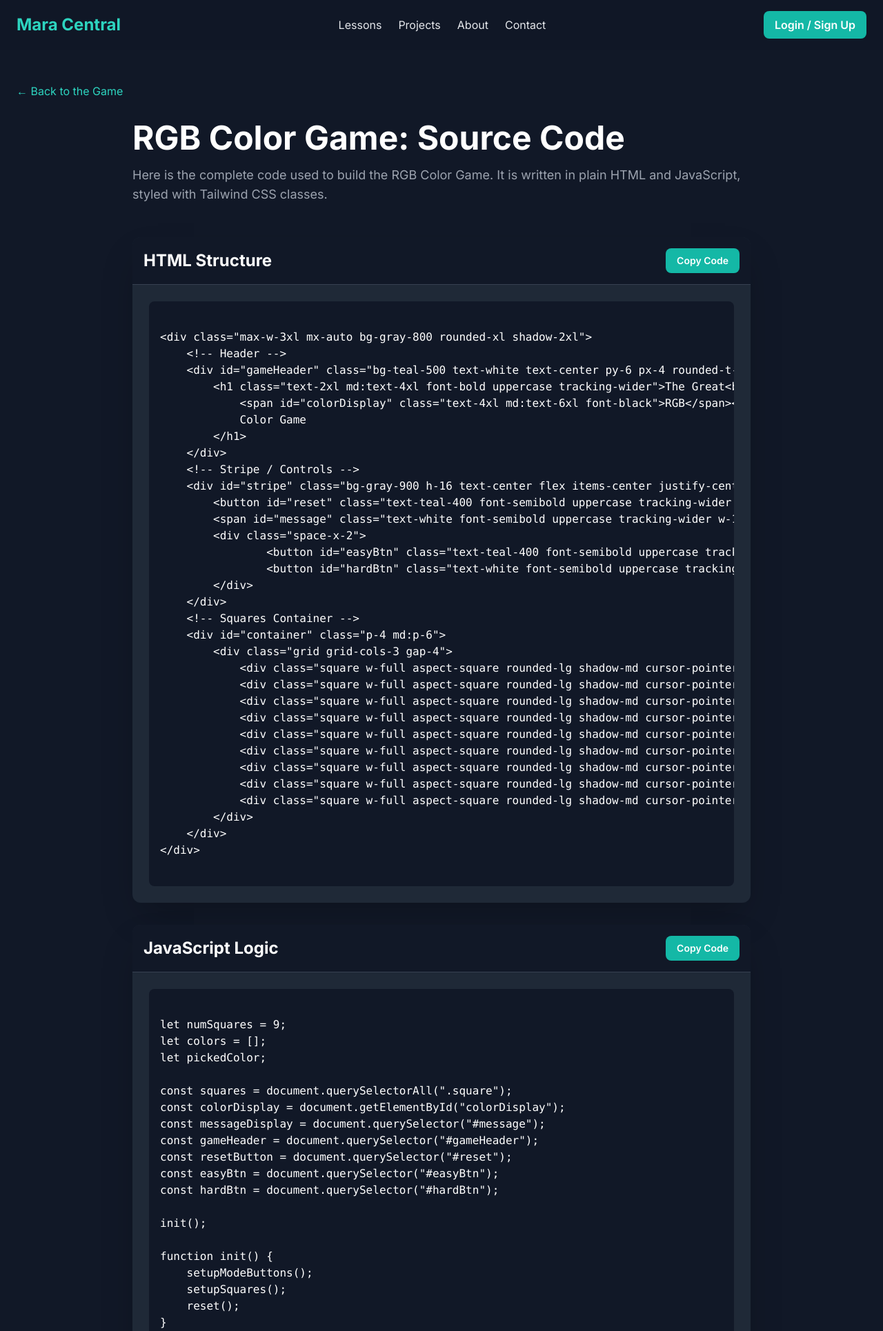
After one commit to Chodejs/Mara-Central-Rebuild-2025, a PHP site: template pages/rgb_game_code.php in a window 1280 px wide. The commit adds this page. Shown: the top 1930 px of the page at 69% size. Run offline with PHP 8.4, Linux system fonts and the light colour scheme; the template is opened without the code that fills it, so the values that code supplies are empty; some libraries are stand-ins or nearby versions.

Commit message:
Newest Update: RGB Color Game with full code.
Added the RGB color game. The full code for the game is available to view but the interactive lesson is still being created.

```diff
--- /dev/null
+++ b/pages/rgb_game_code.php
@@ -0,0 +1,188 @@
+<main class="flex-grow">
+    <div class="container mx-auto px-6 py-12">
+        <div class="mb-8">
+            <a href="index.php?p=rgb_game" class="text-teal-400 hover:text-teal-300 transition-colors">&larr; Back to the Game</a>
+        </div>
+
+        <div class="max-w-4xl mx-auto">
+            <h1 class="text-4xl md:text-5xl font-bold text-white mb-4">RGB Color Game: Source Code</h1>
+            <p class="text-lg text-gray-400 mb-12">Here is the complete code used to build the RGB Color Game. It is written in plain HTML and JavaScript, styled with Tailwind CSS classes.</p>
+
+            <!-- HTML/PHP Code Section -->
+            <div class="bg-gray-800 rounded-xl shadow-2xl mb-8">
+                <div class="flex justify-between items-center p-4 bg-gray-900 rounded-t-xl border-b border-gray-700">
+                    <h2 class="text-2xl font-bold text-white">HTML Structure</h2>
+                    <button onclick="copyCode('htmlCode')" class="bg-teal-500 hover:bg-teal-600 text-white font-semibold px-4 py-2 rounded-lg transition-colors text-sm">Copy Code</button>
+                </div>
+                <div class="p-6">
+                    <pre class="language-html text-white bg-gray-900 p-4 rounded-lg overflow-x-auto"><code id="htmlCode"><?php echo htmlspecialchars('
+<div class="max-w-3xl mx-auto bg-gray-800 rounded-xl shadow-2xl">
+    <!-- Header -->
+    <div id="gameHeader" class="bg-teal-500 text-white text-center py-6 px-4 rounded-t-xl transition-colors duration-500">
+        <h1 class="text-2xl md:text-4xl font-bold uppercase tracking-wider">The Great<br>
+            <span id="colorDisplay" class="text-4xl md:text-6xl font-black">RGB</span><br>
+            Color Game
+        </h1>
+    </div>
+    <!-- Stripe / Controls -->
+    <div id="stripe" class="bg-gray-900 h-16 text-center flex items-center justify-center space-x-4 md:space-x-8">
+        <button id="reset" class="text-teal-400 font-semibold uppercase tracking-wider hover:text-white transition-colors px-4 py-2 rounded-md hover:bg-teal-500">New Colors</button>
+        <span id="message" class="text-white font-semibold uppercase tracking-wider w-1/3 text-center"></span>
+        <div class="space-x-2">
+                <button id="easyBtn" class="text-teal-400 font-semibold uppercase tracking-wider hover:text-white transition-colors px-4 py-2 rounded-md hover:bg-teal-500">Easy</button>
+                <button id="hardBtn" class="text-white font-semibold uppercase tracking-wider px-4 py-2 rounded-md bg-teal-500">Hard</button>
+        </div>
+    </div>
+    <!-- Squares Container -->
+    <div id="container" class="p-4 md:p-6">
+        <div class="grid grid-cols-3 gap-4">
+            <div class="square w-full aspect-square rounded-lg shadow-md cursor-pointer transition-all duration-300"></div>
+            <div class="square w-full aspect-square rounded-lg shadow-md cursor-pointer transition-all duration-300"></div>
+            <div class="square w-full aspect-square rounded-lg shadow-md cursor-pointer transition-all duration-300"></div>
+            <div class="square w-full aspect-square rounded-lg shadow-md cursor-pointer transition-all duration-300"></div>
+            <div class="square w-full aspect-square rounded-lg shadow-md cursor-pointer transition-all duration-300"></div>
+            <div class="square w-full aspect-square rounded-lg shadow-md cursor-pointer transition-all duration-300"></div>
+            <div class="square w-full aspect-square rounded-lg shadow-md cursor-pointer transition-all duration-300"></div>
+            <div class="square w-full aspect-square rounded-lg shadow-md cursor-pointer transition-all duration-300"></div>
+            <div class="square w-full aspect-square rounded-lg shadow-md cursor-pointer transition-all duration-300"></div>
+        </div>
+    </div>
+</div>
+                    '); ?></code></pre>
+                </div>
+            </div>
+
+            <!-- JavaScript Code Section -->
+            <div class="bg-gray-800 rounded-xl shadow-2xl">
+                 <div class="flex justify-between items-center p-4 bg-gray-900 rounded-t-xl border-b border-gray-700">
+                    <h2 class="text-2xl font-bold text-white">JavaScript Logic</h2>
+                    <button onclick="copyCode('jsCode')" class="bg-teal-500 hover:bg-teal-600 text-white font-semibold px-4 py-2 rounded-lg transition-colors text-sm">Copy Code</button>
+                </div>
+                <div class="p-6">
+                    <pre class="language-js text-white bg-gray-900 p-4 rounded-lg overflow-x-auto"><code id="jsCode"><?php echo htmlspecialchars('
+let numSquares = 9;
+let colors = [];
+let pickedColor;
+
+const squares = document.querySelectorAll(".square");
+const colorDisplay = document.getElementById("colorDisplay");
+const messageDisplay = document.querySelector("#message");
+const gameHeader = document.querySelector("#gameHeader");
+const resetButton = document.querySelector("#reset");
+const easyBtn = document.querySelector("#easyBtn");
+const hardBtn = document.querySelector("#hardBtn");
+
+init();
+
+function init() {
+    setupModeButtons();
+    setupSquares();
+    reset();
+}
+
+function setupModeButtons() {
+    easyBtn.addEventListener("click", function() {
+        hardBtn.classList.remove("bg-teal-500", "text-white");
+        hardBtn.classList.add("text-teal-400");
+        easyBtn.classList.add("bg-teal-500", "text-white");
+        easyBtn.classList.remove("text-teal-400");
+        numSquares = 6;
+        reset();
+    });
+
+    hardBtn.addEventListener("click", function() {
+        easyBtn.classList.remove("bg-teal-500", "text-white");
+        easyBtn.classList.add("text-teal-400");
+        hardBtn.classList.add("bg-teal-500", "text-white");
+        hardBtn.classList.remove("text-teal-400");
+        numSquares = 9;
+        reset();
+    });
+
+    resetButton.addEventListener("click", function() {
+        reset();
+    });
+}
+
+function setupSquares() {
+    for (let i = 0; i < squares.length; i++) {
+        squares[i].addEventListener("click", function() {
+            const clickedColor = this.style.backgroundColor;
+            if (clickedColor === pickedColor) {
+                messageDisplay.textContent = "Correct!";
+                resetButton.textContent = "Play Again?";
+                changeColors(clickedColor);
+                gameHeader.style.backgroundColor = clickedColor;
+            } else {
+                this.style.backgroundColor = "#2d3748";
+                messageDisplay.textContent = "Try Again";
+            }
+        });
+    }
+}
+
+function reset() {
+    colors = generateRandomColors(numSquares);
+    pickedColor = pickColor();
+    colorDisplay.textContent = pickedColor;
+    resetButton.textContent = "New Colors";
+    messageDisplay.textContent = "";
+
+    for (let i = 0; i < squares.length; i++) {
+        if (colors[i]) {
+            squares[i].style.display = "block";
+            squares[i].style.backgroundColor = colors[i];
+        } else {
+            squares[i].style.display = "none";
+        }
+    }
+    gameHeader.style.backgroundColor = "#4fd1c5";
+}
+
+function changeColors(color) {
+    for (let i = 0; i < squares.length; i++) {
+        squares[i].style.backgroundColor = color;
+    }
+}
+
+function pickColor() {
+    const random = Math.floor(Math.random() * colors.length);
+    return colors[random];
+}
+
+function generateRandomColors(num) {
+    const arr = [];
+    for (let i = 0; i < num; i++) {
+        arr.push(randomColor());
+    }
+    return arr;
+}
+
+function randomColor() {
+    const r = Math.floor(Math.random() * 256);
+    const g = Math.floor(Math.random() * 256);
+    const b = Math.floor(Math.random() * 256);
+    return "rgb(" + r + ", " + g + ", " + b + ")";
+}
+                    '); ?></code></pre>
+                </div>
+            </div>
+        </div>
+    </div>
+</main>
+
+<script>
+    function copyCode(elementId) {
+        const codeElement = document.getElementById(elementId);
+        const code = codeElement.innerText;
+
+        const tempTextArea = document.createElement('textarea');
+        tempTextArea.value = code;
+        document.body.appendChild(tempTextArea);
+        tempTextArea.select();
+        document.execCommand('copy');
+        document.body.removeChild(tempTextArea);
+
+        alert('Code copied to clipboard!');
+    }
+</script>
```
Also changed, not shown: pages/projects.php (+42 -2 lines), pages/rgb_game.php (added, +188 -0 lines), pages/rgb_game_lesson.php (added).
